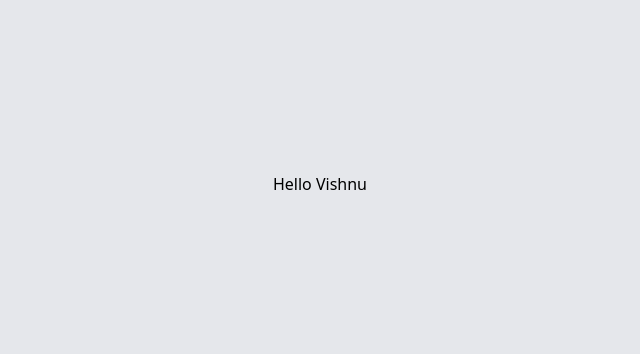
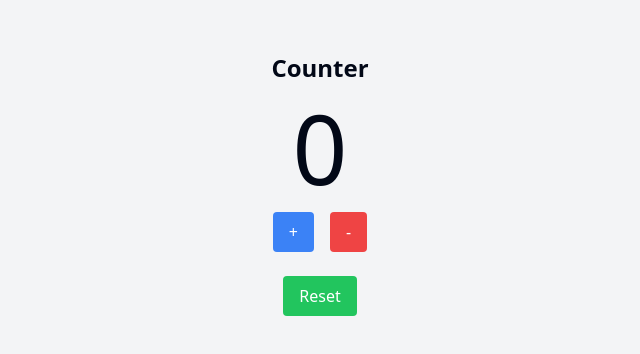
Before and after one commit to cm4vishnu/mobile_template, a React (Vite) app: page / in a window 1280 px wide. Shown: the part 216-570 px from the top of the page, without its empty margins (320-960 px from the left). Built offline with nearby package versions, Linux system fonts and the light colour scheme.

Commit message:
[dyad] wrote 1 file(s)

```diff
--- a/src/App.tsx
+++ b/src/App.tsx
@@ -1,13 +1,19 @@
-"use client";
+import React, { useState } from 'react';
 
-import React from 'react';
+function App() {
+  const [count, setCount] = useState(0);
 
-const App = () => {
   return (
-    <div className="flex justify-center items-center h-screen bg-gray-200 text-black">
-      Hello Vishnu
+    <div className="flex flex-col items-center justify-center min-h-screen bg-gray-100">
+      <h1 className='text-2xl font-bold mb-4'>Counter</h1>
+      <div className="text-8xl">{count}</div>
+      <div className="mt-4 space-x-4">
+        <button className="px-4 py-2 bg-blue-500 text-white rounded" onClick={() => setCount(count + 1)}>+</button>
+        <button className="px-4 py-2 bg-red-500 text-white rounded" onClick={() => setCount(count - 1)}>-</button>
+      </div>
+      <button className='mt-6 px-4 py-2 bg-green-500 text-white rounded' onClick={() => setCount(0)}>Reset</button>
     </div>
   );
-};
+}
 
 export default App;
```
